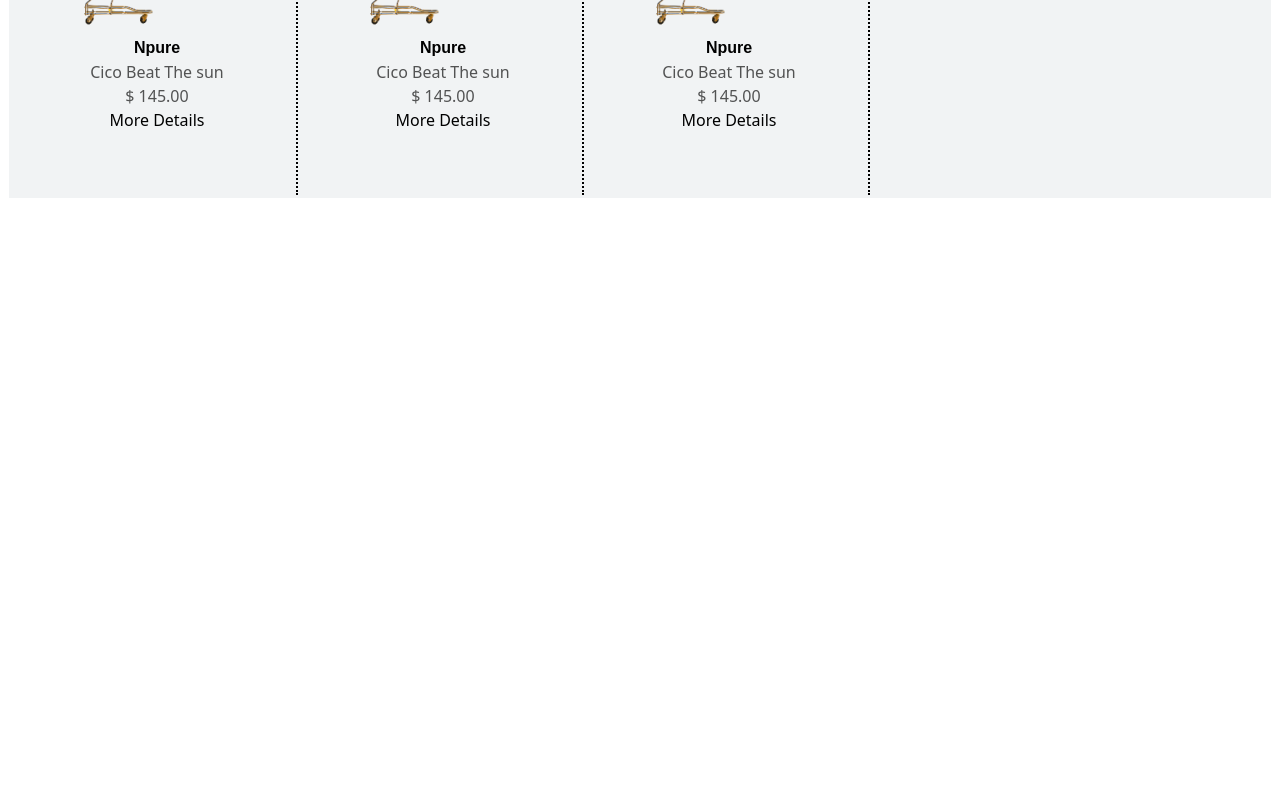
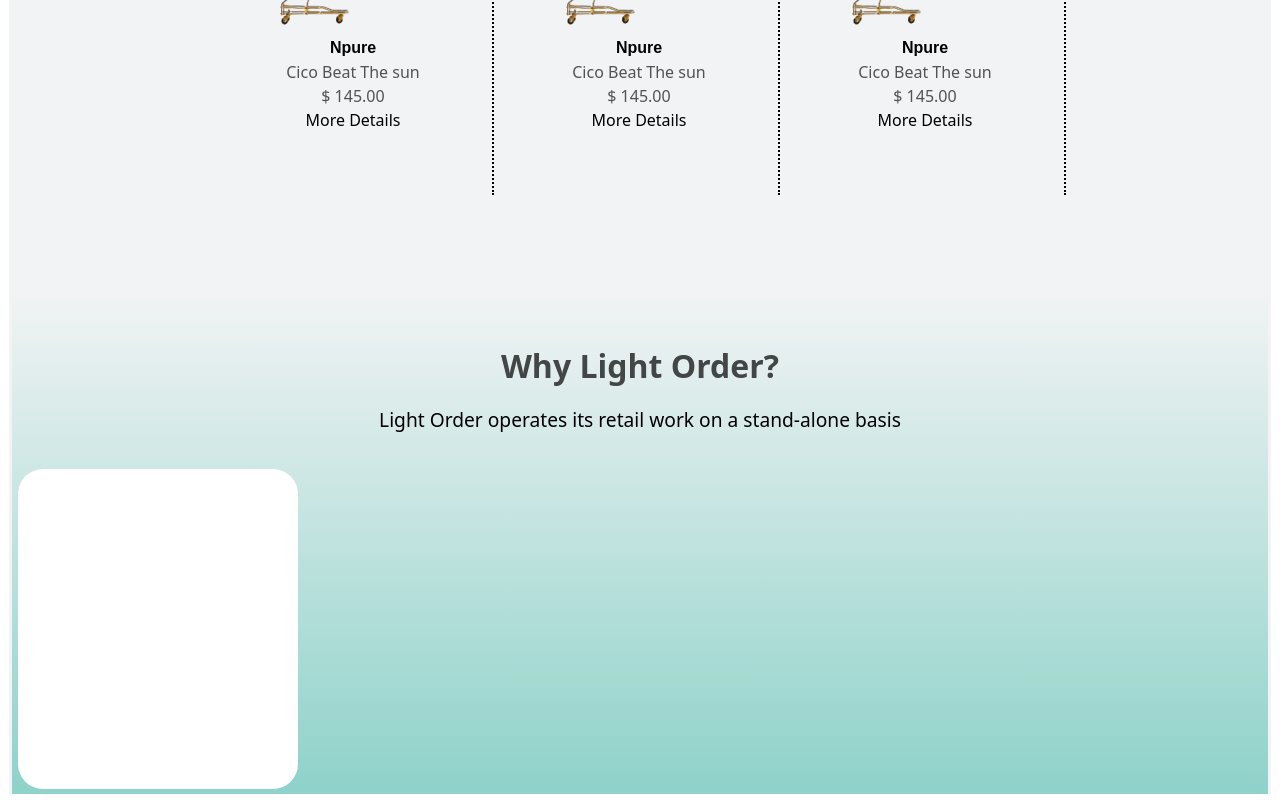
Before and after one commit to Jobsidney/Light-Order, a Next.js app: page / in a window 1280 px wide. Shown: the part 1546-2346 px from the top of the page. Before the commit the page ends 1750 px from the top, so only its background shows below. Built offline with nearby package versions, Linux system fonts and the light colour scheme.

Commit message:
Blog section

```diff
--- a/pages/index.js
+++ b/pages/index.js
@@ -36,12 +36,19 @@ export default function Home() {
         </div>
         <div className="products">
           <Title title={"Our Best Product"} des={"open-sell environment features an ever-increasing amount"}/>
-          <div className="itemsCard flex">
+          <div className="itemsCard flex justify-center">
             <AdvertCard/>
             <AdvertCard/>
             <AdvertCard/>
           </div>
         </div>
+        <div className="blogs text-center">
+          <Title title="Why Light Order?" des="Light Order operates its retail work on a stand-alone basis"/>
+          <div className="">
+            <div className='fcard'></div>
+          </div>
+
+        </div>
     </div>
   )
 }
--- a/styles/globals.css
+++ b/styles/globals.css
@@ -199,13 +199,13 @@
 .floating-card,.products{
   text-align: center;
 }
-.floating-card>div>h1,.products>div>h1{
+.floating-card>div>h1,.products>div>h1,.blogs>div>h1{
   padding-top: 3rem;
   font-size: xx-large;
   font-weight: bold;
   opacity: 0.7;
 }
-.floating-card>div>p,.products>div>p{
+.floating-card>div>p,.products>div>p,.blogs>div>p{
   font-size: larger;
   padding: 1rem 0rem 2rem 0rem;
 
@@ -283,4 +283,12 @@
   font-weight: 700;
   font-family: 'Cormorant Upright', sans-serif;
 }
-.Card>p{}
+.blogs{
+  min-height: 500px;
+  margin-top: 6rem;
+  background-image: linear-gradient( #F1F3F4,rgb(142,210,201) );
+}
+.blogs>div>.fcard{
+  background-color: white;
+  min-height: 320px;
+}
```
